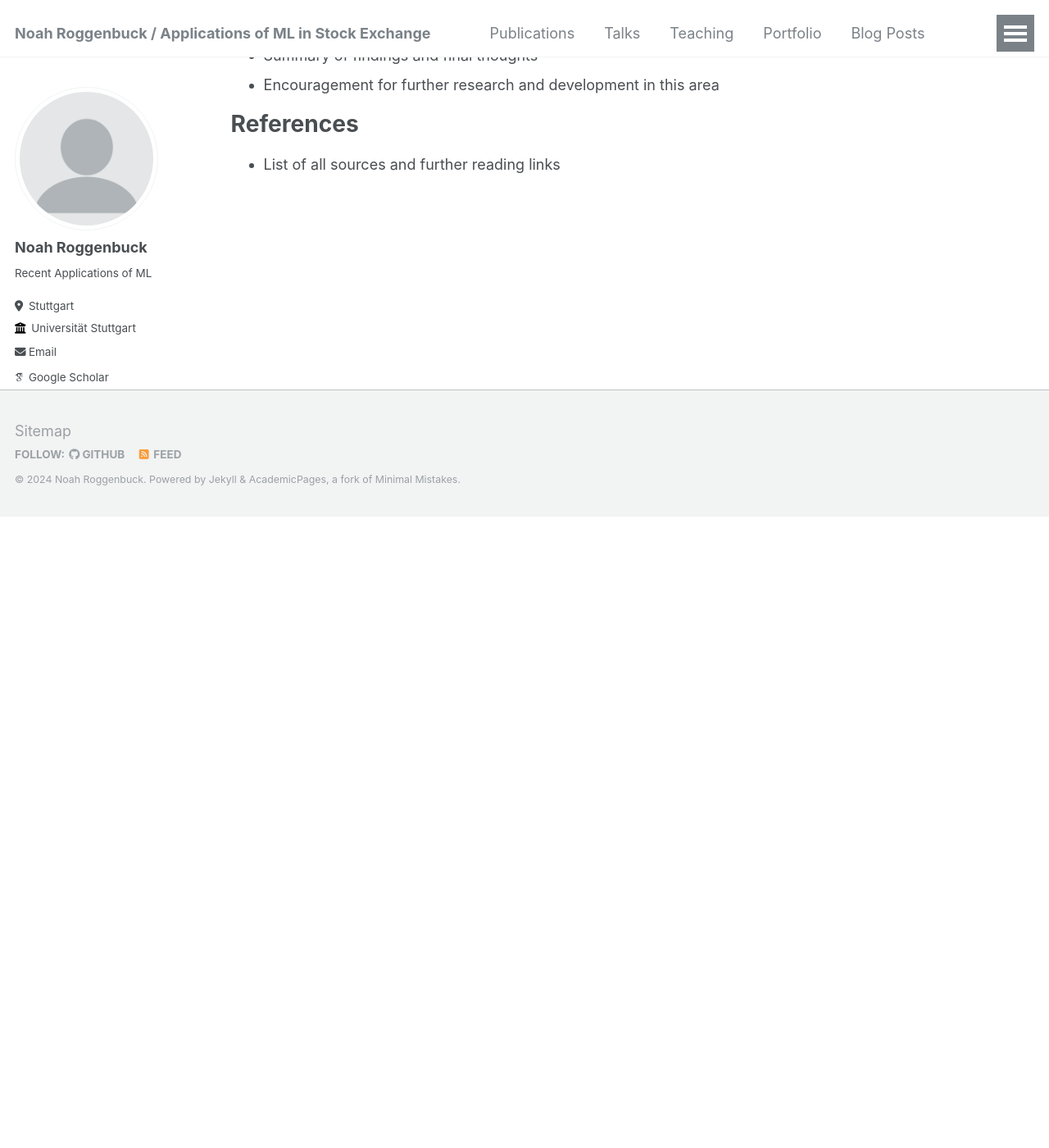
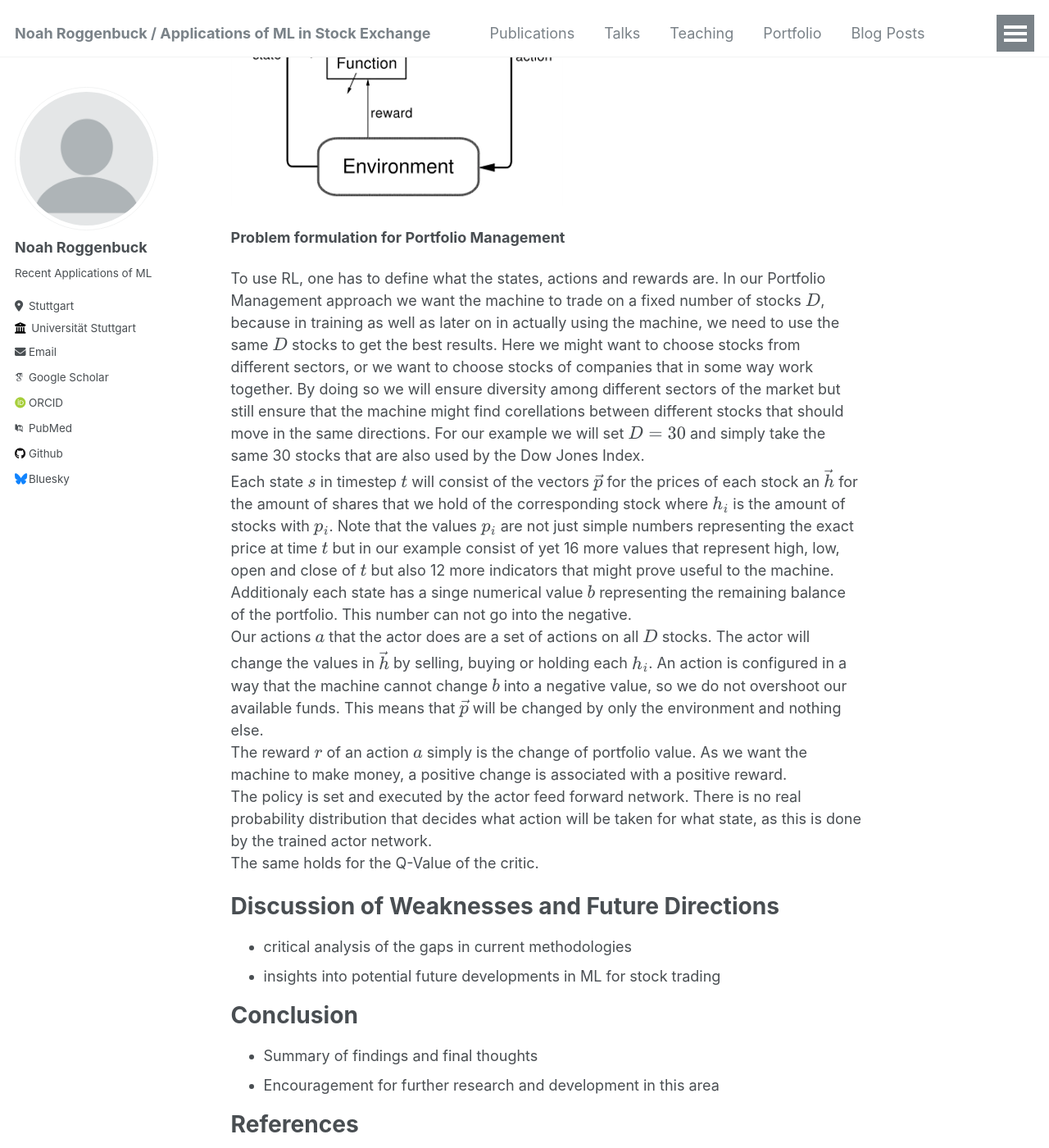
Before and after one commit to noahrog02/noahrog02.github.io, a Jekyll site: the page built from _pages/about.md, in a window 1280 px wide and 1400 px high, scrolled down 14784 px. Shown: the whole window at 82% size. Built offline with Jekyll 4.4.1, drawn with Linux system fonts in a browser that asks for light colours; some web fonts are replaced; before the commit the page ends 15414 px from its top, so only the background shows below that.

Commit message:
Update about.md

```diff
--- a/_pages/about.md
+++ b/_pages/about.md
@@ -175,7 +175,16 @@ $$
 \theta = \theta + \alpha \nabla J(\theta)
 $$
 
+![ActorCritic](images/ActorCritic.png)
 
+**Problem formulation for Portfolio Management**
+
+To use RL, one has to define what the states, actions and rewards are. In our Portfolio Management approach we want the machine to trade on a fixed number of stocks $$D$$, because in training as well as later on in actually using the machine, we need to use the same $$D$$ stocks to get the best results. Here we might want to choose stocks from different sectors, or we want to choose stocks of companies that in some way work together. By doing so we will ensure diversity among different sectors of the market but still ensure that the machine might find corellations between different stocks that should move in the same directions. For our example we will set $$D=30$$ and simply take the same 30 stocks that are also used by the Dow Jones Index. <br>
+Each state $$s$$ in timestep $$t$$ will consist of the vectors $$\vec{p}$$ for the prices of each stock an $$\vec{h}$$ for the amount of shares that we hold of the corresponding stock where $$h_{i}$$ is the amount of stocks with $$p_{i}$$. Note that the values $$p_{i}$$ are not just simple numbers representing the exact price at time $$t$$ but in our example consist of yet 16 more values that represent high, low, open and close of $$t$$ but also 12 more indicators that might prove useful to the machine. Additionaly each state has a singe numerical value $$b$$ representing the remaining balance of the portfolio. This number can not go into the negative. <br>
+Our actions $$a$$ that the actor does are a set of actions on all $$D$$ stocks. The actor will change the values in $$\vec{h}$$ by selling, buying or holding each $$h_{i}$$. An action is configured in a way that the machine cannot change $$b$$ into a negative value, so we do not overshoot our available funds. This means that $$\vec{p}$$ will be changed by only the environment and nothing else. <br>
+The reward $$r$$ of an action $$a$$ simply is the change of portfolio value. As we want the machine to make money, a positive change is associated with a positive reward. <br>
+The policy is set and executed by the actor feed forward network. There is no real probability distribution that decides what action will be taken for what state, as this is done by the trained actor network. <br>
+The same holds for the Q-Value of the critic.
 
 Discussion of Weaknesses and Future Directions
 ======
```
